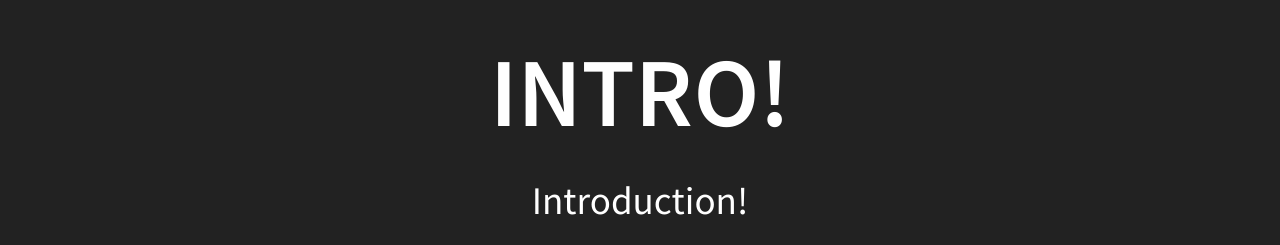
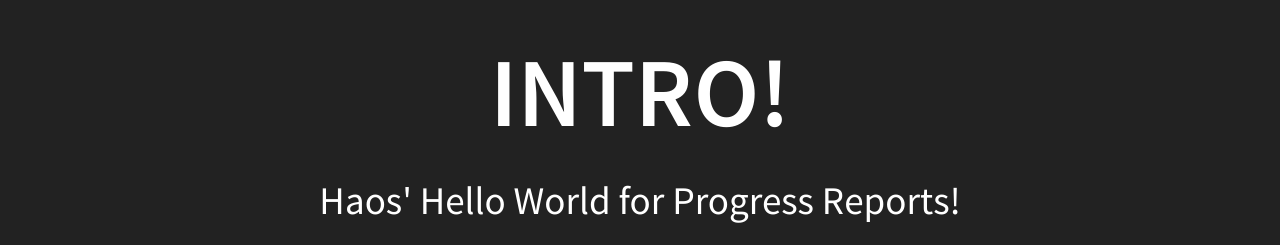
Before and after one commit to a-haos-at-ewha/36564_1_basic-_engineering_design_for_electronics_engineering, a plain HTML site: page pgs/progress_reports/js_revealed_reports.html in a window 1280 px wide. Shown: the part 113-358 px from the top of the page. Drawn offline with Linux system fonts and the light colour scheme.

Commit message:
WHOLESALE COMMIT - ADD COMMIT MESSAGE NEXT TIME!

```diff
--- a/pgs/progress_reports/js_revealed_reports.html
+++ b/pgs/progress_reports/js_revealed_reports.html
@@ -28,7 +28,7 @@
 		<div class="slides">
 			<section>
 				<h1>Intro!</h1>
-				<p>Introduction!</p>
+				<p>Haos' Hello World for Progress Reports!</p>
 				<p>Here you will find links to the weekly progress reports</p>
 				<p><b>NOTE</b>:</br><em>Due to the intense load of work, this section is currently not completed and should be expected to change regularily...</em></p>
 			</section>
```
